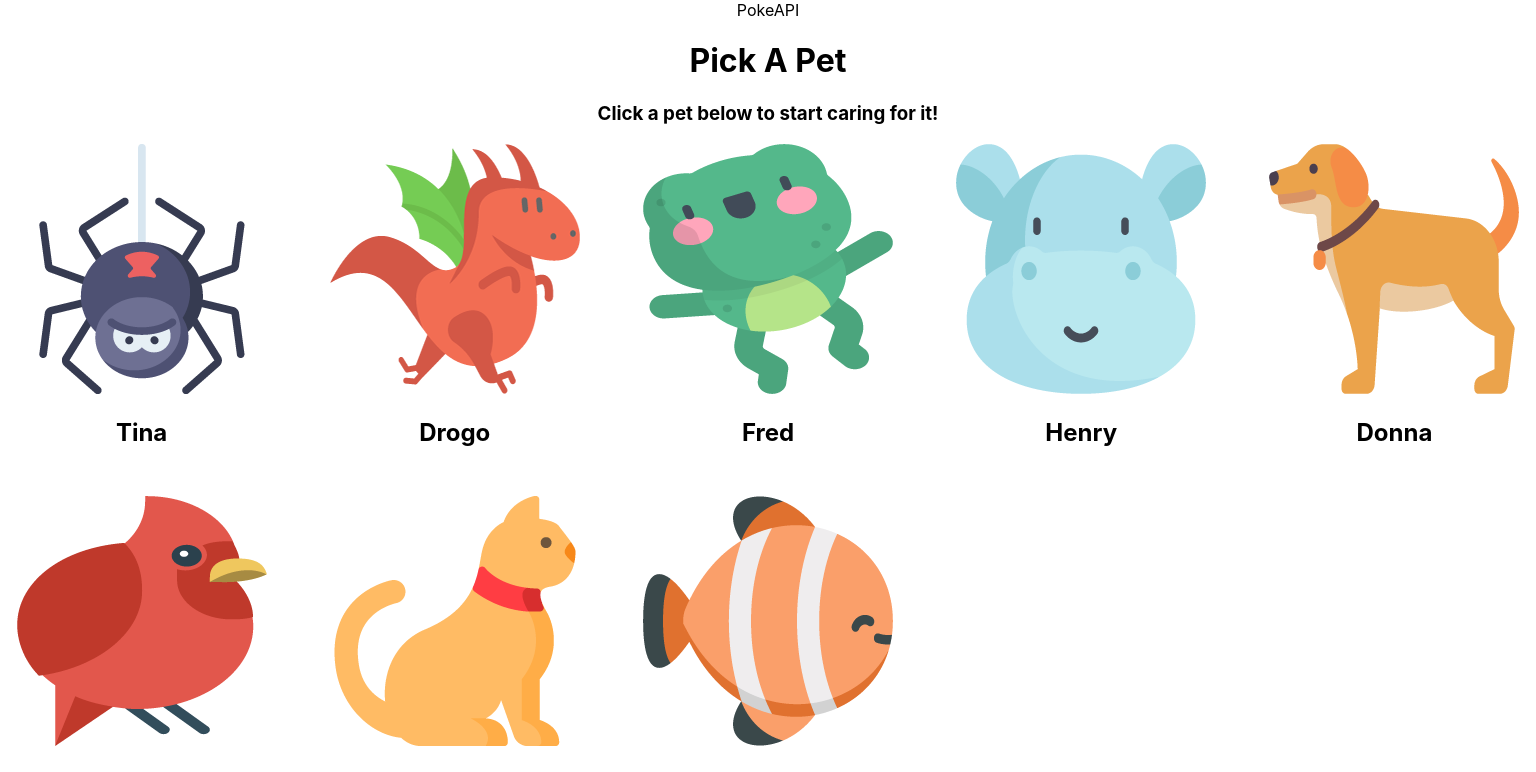
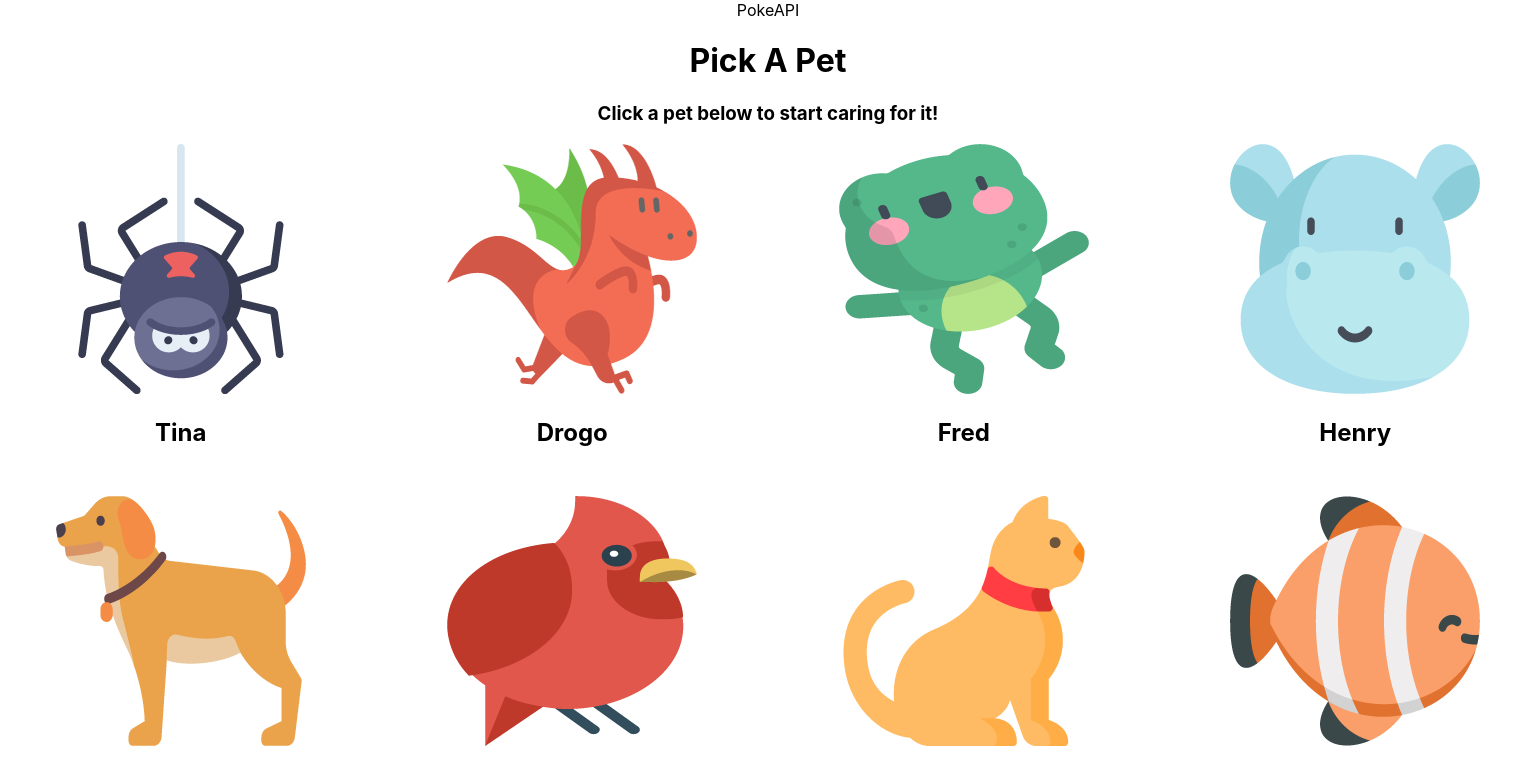
Before and after one commit to chingu-voyages/v10-geckos-team-02, a React (Create React App) app: page / in a window 1536 px wide. Shown: the top 772 px of the page. Built offline with nearby package versions, Linux system fonts and the light colour scheme.

Commit message:
incorporate media query on PetList grid to account for wider displays

```diff
--- a/src/components/PetList/PetList.css
+++ b/src/components/PetList/PetList.css
@@ -4,3 +4,9 @@
   grid-template-columns: repeat(auto-fill, minmax(250px, 1fr));
   grid-gap: 30px;
 }
+
+@media (min-width: 1370px) {
+  .pet-list {
+    grid-template-columns: repeat(4, 1fr);
+  }
+}
```
